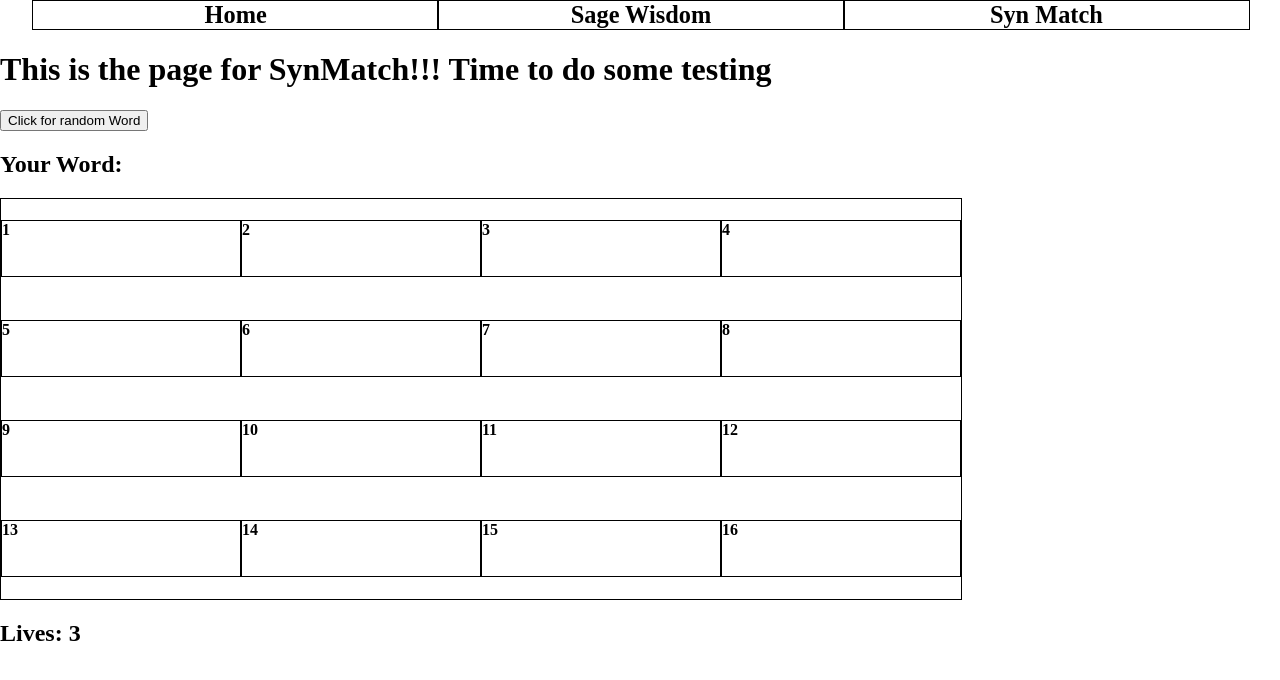
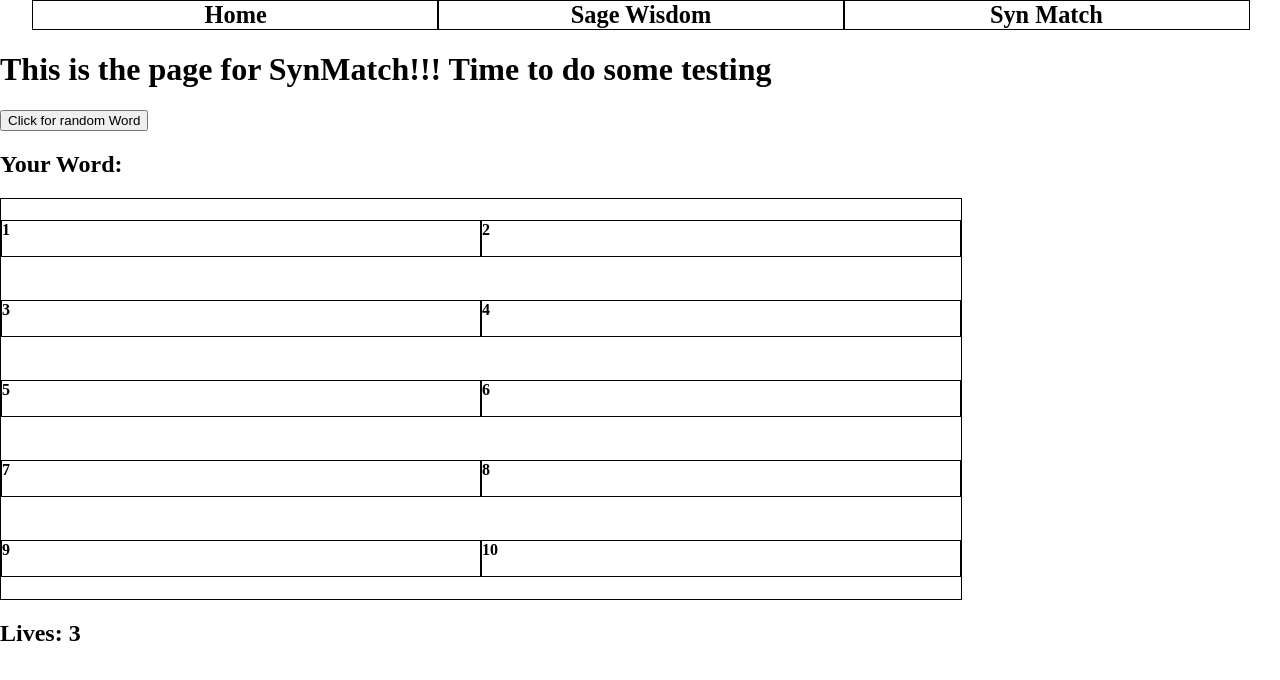
Before and after one commit to JordanFJH/project-2, a React (Vite) app: page /synmatch in a window 1280 px wide. Shown: the top 680 px of the page. Built offline with nearby package versions, Linux system fonts and the light colour scheme.

Commit message:
reduced amount of words needed for syngame

```diff
--- a/src/index.css
+++ b/src/index.css
@@ -108,8 +108,8 @@ input {
   width: 75%;
   height: 50%;
   display: grid;
-  grid-template-columns: repeat(4, 1fr);
-  grid-template-rows: repeat(4, 1fr);
+  grid-template-columns: repeat(2, 1fr);
+  grid-template-rows: repeat(5, 1fr);
   }
 
 .correct {
--- a/src/pages/SynMatchPage.jsx
+++ b/src/pages/SynMatchPage.jsx
@@ -43,7 +43,7 @@ function SynMatchPage(props) {
     let [allWords, setAllWords] = useState([]);
     let apiKey = import.meta.env.VITE_Key;
 
-    let testArr = [1, 2, 3, 4, 5, 6, 7, 8, 9, 10, 11, 12, 13, 14, 15, 16]
+    let testArr = [1, 2, 3, 4, 5, 6, 7, 8, 9, 10]
 
     // const time = new Date();
     // time.setSeconds(time.getSeconds() + 10);
@@ -74,7 +74,7 @@ function SynMatchPage(props) {
             let response = await fetch(url, requestOptions)
             let data = await response.json();
             console.log("In wordalikes")
-            if (data.synonyms.length < 8 || data.antonyms.length < 8) {
+            if (data.synonyms.length < 5 || data.antonyms.length < 5) {
                 console.log("Too little letters")
             } else {
                 console.log("all good")
```
